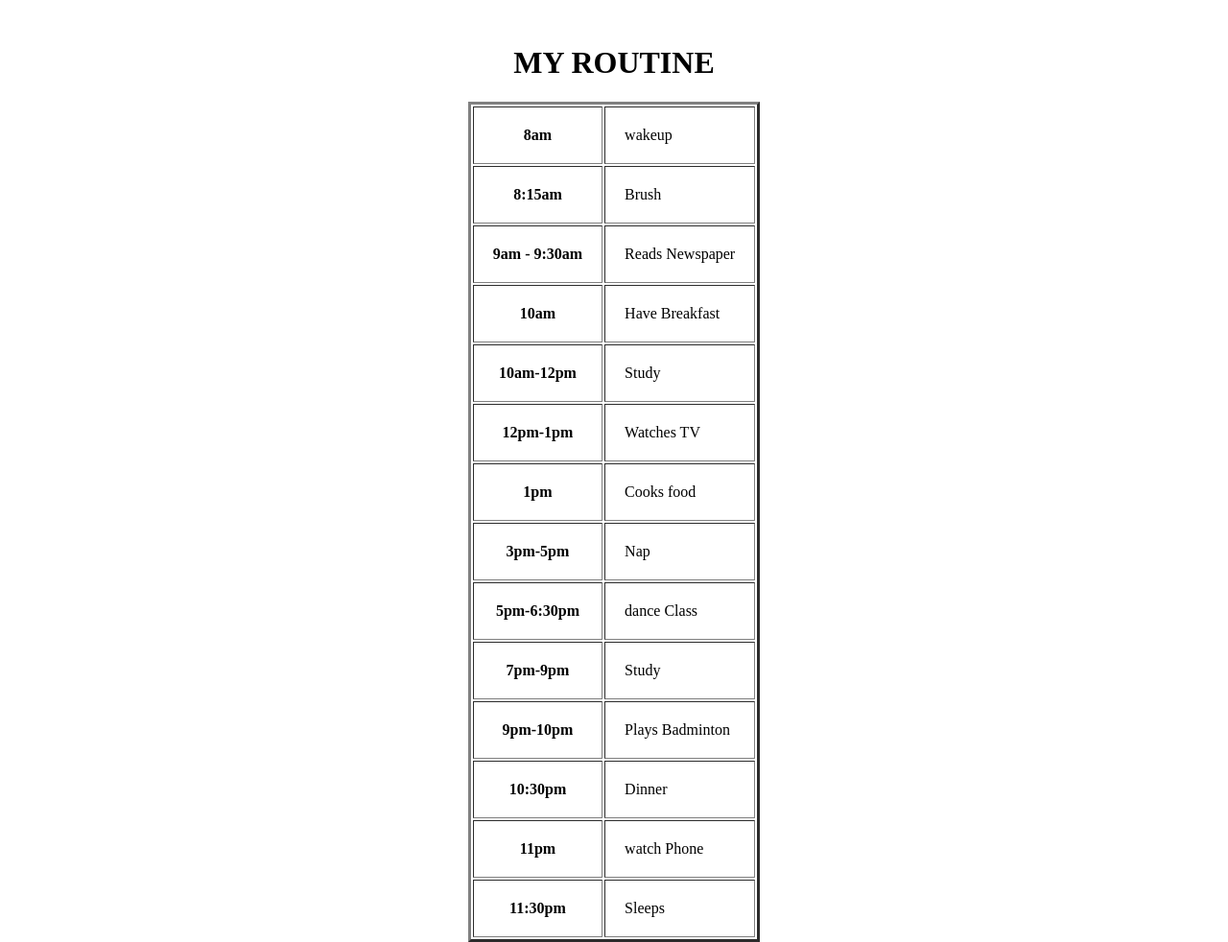
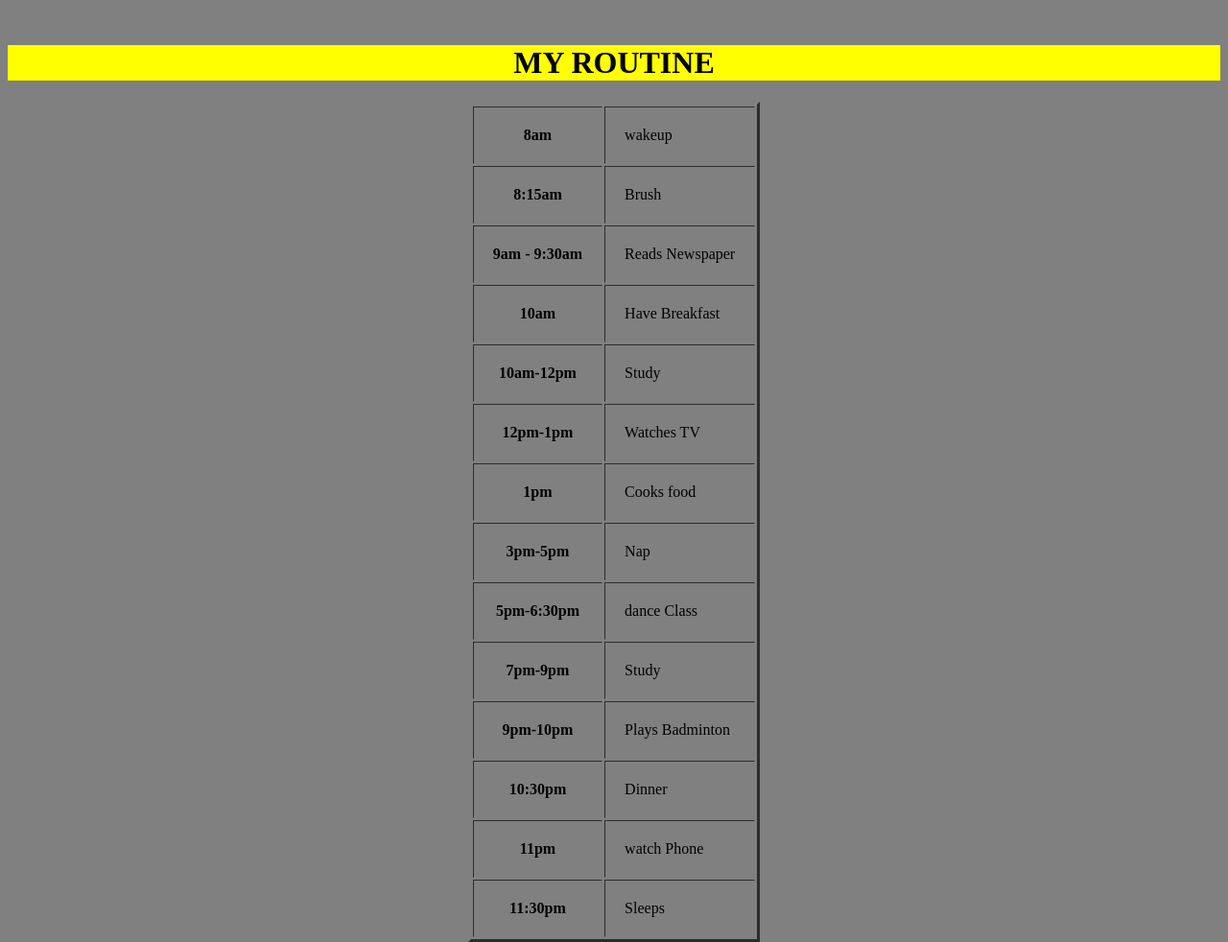
Before and after one commit to Saidalal/myroutine, a plain HTML site: page index2.html in a window 1280 px wide. Shown: the whole page at 96% size. Drawn offline with Linux system fonts and the light colour scheme.

Commit message:
Update index2.html

```diff
--- a/index2.html
+++ b/index2.html
@@ -7,10 +7,10 @@
     <title>MY ROUTINE</title>
 
 </head>
-<body>
+<body bgcolor="grey">
   <center>
       <br>
-      <h1>MY ROUTINE</h1>
+      <h1 style="background-color:yellow;">MY ROUTINE</h1>
       <table border="3"cellpadding="20">
 
           <tr>
```
